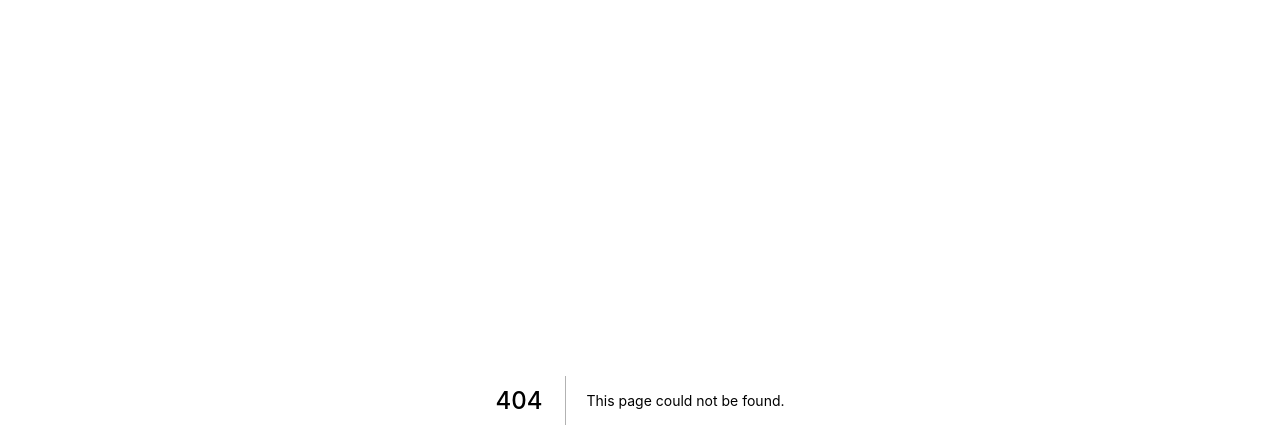
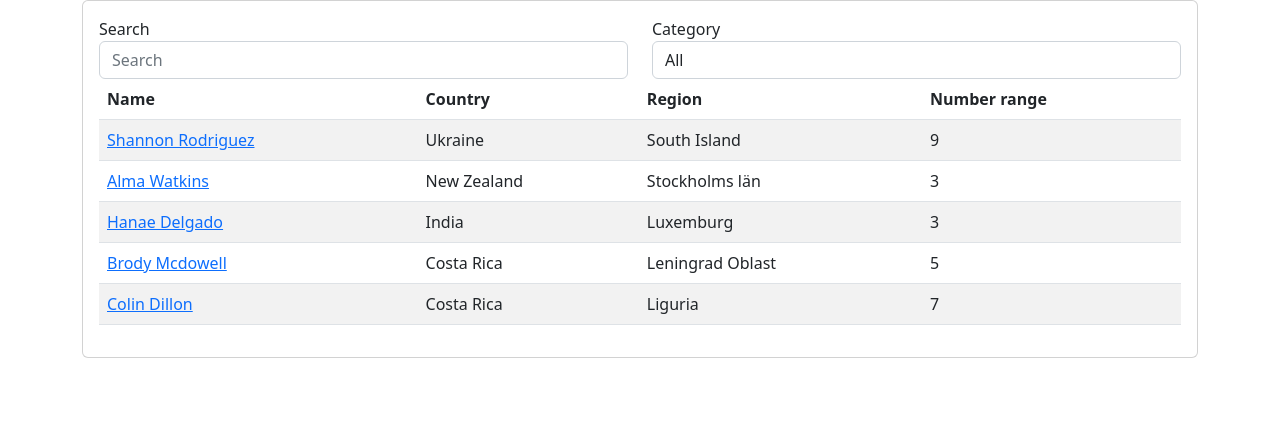
Before and after one commit to abdulwahed-mansour/front-core, a Next.js app: page /item in a window 1280 px wide. Before the commit this address had no page. Shown: the top 448 px of the page. Built offline with nearby package versions, Linux system fonts and the light colour scheme.

Commit message:
item search page

```diff
--- /dev/null
+++ b/pages/api/items.js
@@ -0,0 +1,34 @@
+export default function handler(req, res) {
+  res.status(200).json([
+    {
+      name: "Shannon Rodriguez",
+      country: "Ukraine",
+      region: "South Island",
+      numberrange: 9,
+    },
+    {
+      name: "Alma Watkins",
+      country: "New Zealand",
+      region: "Stockholms län",
+      numberrange: 3,
+    },
+    {
+      name: "Hanae Delgado",
+      country: "India",
+      region: "Luxemburg",
+      numberrange: 3,
+    },
+    {
+      name: "Brody Mcdowell",
+      country: "Costa Rica",
+      region: "Leningrad Oblast",
+      numberrange: 5,
+    },
+    {
+      name: "Colin Dillon",
+      country: "Costa Rica",
+      region: "Liguria",
+      numberrange: 7,
+    },
+  ]);
+}
--- /dev/null
+++ b/pages/item.js
@@ -0,0 +1,119 @@
+import { useEffect, useState } from "react";
+import Link from "next/link";
+
+const items = [
+  {
+    name: "Shannon Rodriguez",
+    country: "Ukraine",
+    region: "South Island",
+    numberrange: 9,
+  },
+  {
+    name: "Alma Watkins",
+    country: "New Zealand",
+    region: "Stockholms län",
+    numberrange: 3,
+  },
+  {
+    name: "Hanae Delgado",
+    country: "India",
+    region: "Luxemburg",
+    numberrange: 3,
+  },
+  {
+    name: "Brody Mcdowell",
+    country: "Costa Rica",
+    region: "Leningrad Oblast",
+    numberrange: 5,
+  },
+  {
+    name: "Colin Dillon",
+    country: "Costa Rica",
+    region: "Liguria",
+    numberrange: 7,
+  },
+];
+
+export default function Item() {
+  const [search, setSearch] = useState("");
+  const [category, setCategory] = useState("");
+
+  const handleChange = (e) => {
+    setSearch(e.target.value);
+  };
+
+  const handleCategory = (e) => {
+    setCategory(e.target.value);
+  };
+
+  const filteredItems = items.filter((item) => {
+    return item.name.toLowerCase().includes(search.toLowerCase());
+  });
+
+  const filteredItemsByCategory = filteredItems.filter((item) => {
+    return item.country.toLowerCase().includes(category.toLowerCase());
+  });
+
+  return (
+    <div className="container">
+      <div className="row">
+        <div className="col-md-12">
+          <div className="card">
+            <div className="card-body">
+              <div className="row">
+                <div className="col-md-6">
+                  <div className="form-group">
+                    <label>Search</label>
+                    <input type="text" className="form-control" placeholder="Search" onChange={handleChange} />
+                  </div>
+                </div>
+                <div className="col-md-6">
+                  <div className="form-group">
+                    <label>Category</label>
+                    <select className="form-control" onChange={handleCategory} value={category}>
+                      <option value="">All</option>
+                      <option value="Ukraine">Ukraine</option>
+                      <option value="New Zealand">New Zealand</option>
+                      <option value="India">India</option>
+                      <option value="Costa Rica">Costa Rica</option>
+                    </select>
+                  </div>
+                </div>
+              </div>
+              <div className="row">
+                <div className="col-md-12">
+                  <table className="table table-striped">
+                    <thead>
+                      <tr>
+                        <th>Name</th>
+                        <th>Country</th>
+                        <th>Region</th>
+                        <th>Number range</th>
+                      </tr>
+                    </thead>
+                    <tbody>
+                      {filteredItemsByCategory.map((item) => {
+                        return (
+                          <tr key={item.name}>
+                            <td>
+                              <Link href="/item/[id]" as={`/item/${item.name}`}>
+                                <a>{item.name}</a>
+                              </Link>
+                            </td>
+                            <td>{item.country}</td>
+                            <td>{item.region}</td>
+                            <td>{item.numberrange}</td>
+                          </tr>
+                        );
+                      })}
+                    </tbody>
+                  </table>
+                </div>
+              </div>
+            </div>
+          </div>
+        </div>
+      </div>
+    </div>
+  );
+}
```
